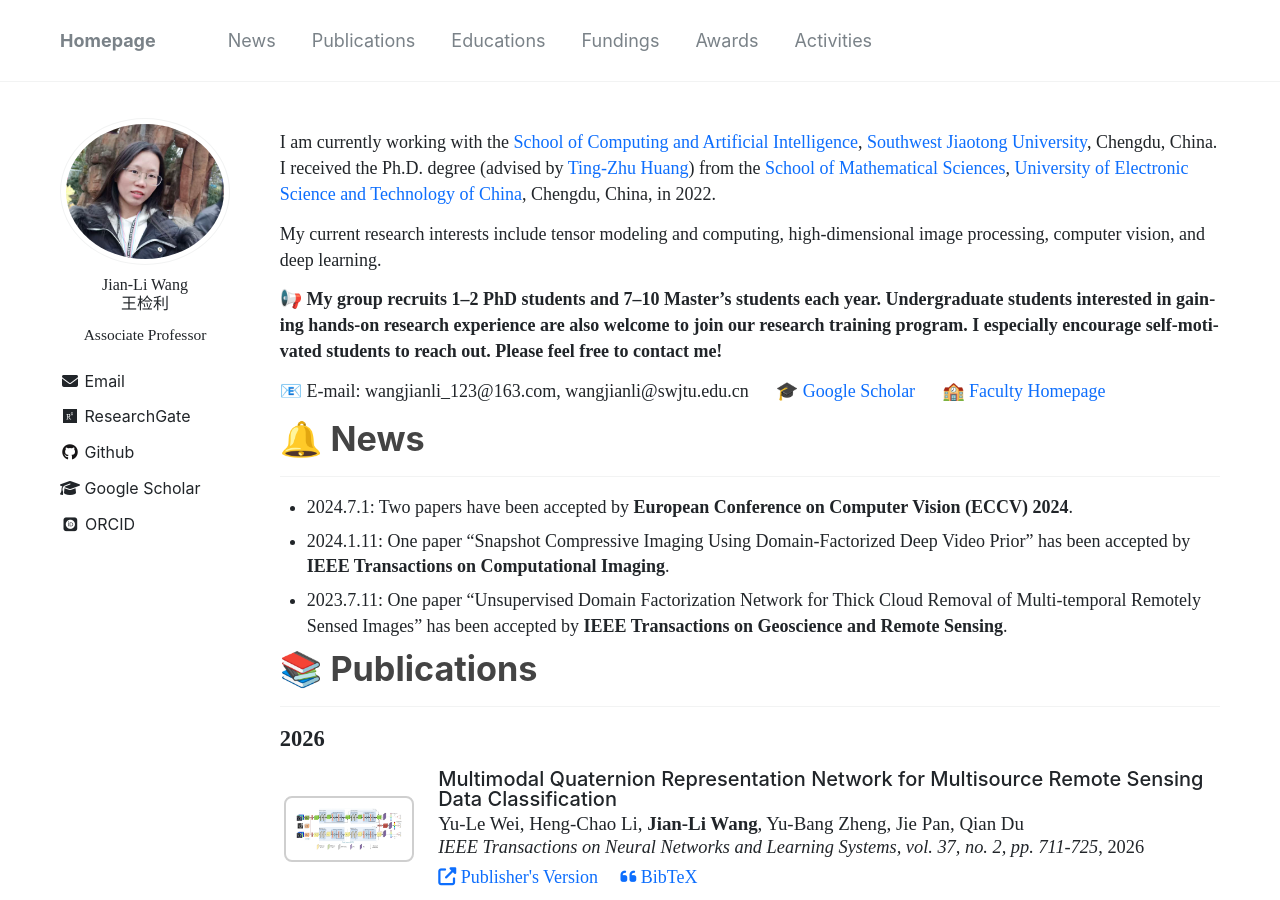
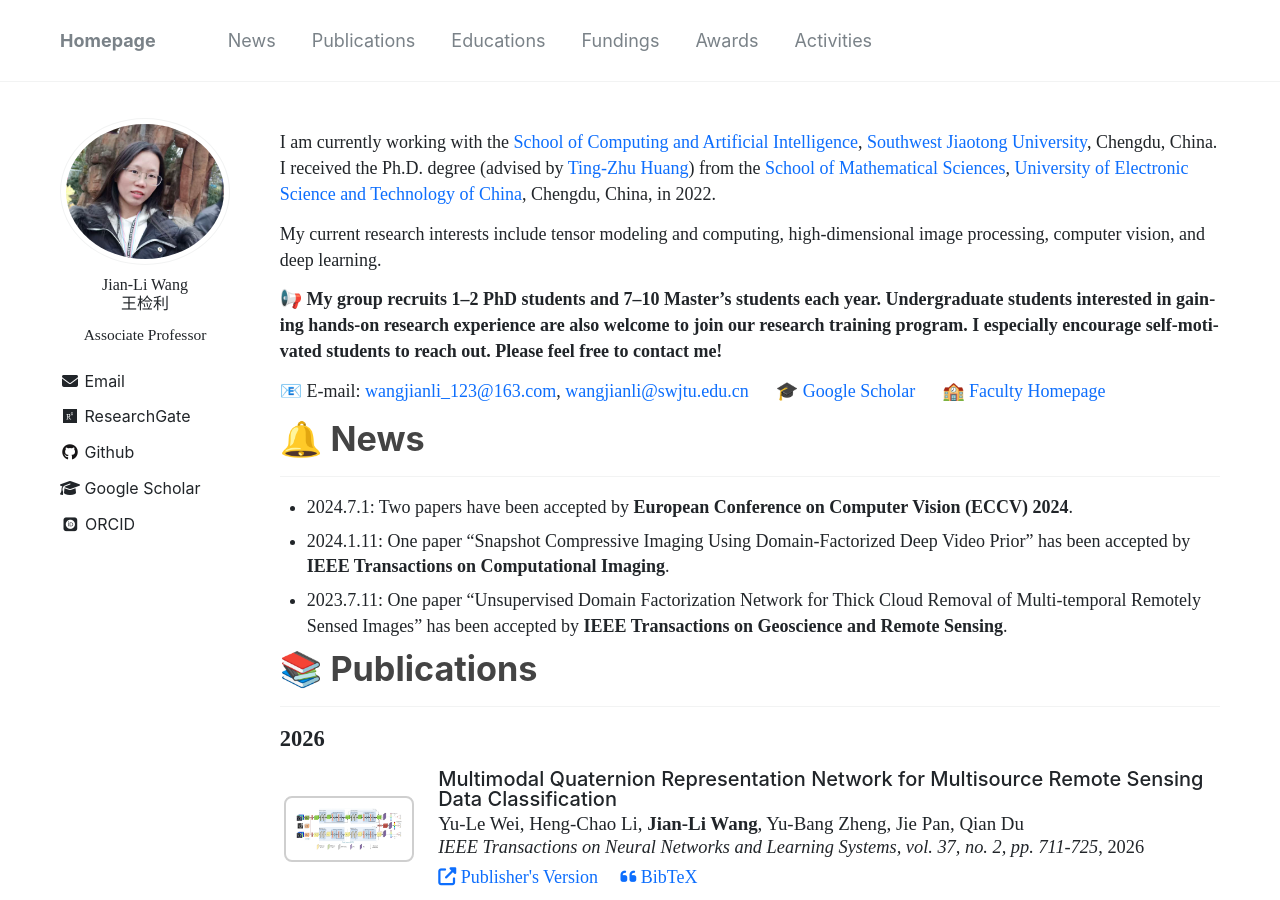
Before and after one commit to wangjianli123/wangjianli123.github.io, a Jekyll site: the page built from _pages/homepage.md, in a window 1280 px wide and 900 px high. Built offline with Jekyll 4.4.1, drawn with Linux system fonts in a browser that asks for light colours; nearby versions of some CDN libraries; some web fonts are replaced; comment, search, counter and statistics services are not loaded; part of the change alters nothing that is shown.

```diff
--- a/_pages/homepage.md
+++ b/_pages/homepage.md
@@ -80,7 +80,9 @@ My current research interests include tensor modeling and computing, high-dimens
 
 📢 **My group recruits 1–2 PhD students and 7–10 Master's students each year. Undergraduate students interested in gaining hands-on research experience are also welcome to join our research training program. I especially encourage self-motivated students to reach out. Please feel free to contact me!**
 
-📧 E-mail: wangjianli_123@163.com, wangjianli@swjtu.edu.cn &emsp; 🎓 [Google Scholar](https://scholar.google.com/citations?hl=en&user=6QVFljgAAAAJ) &emsp; 🏫 [Faculty Homepage](https://faculty.swjtu.edu.cn/wangjianli/zh_CN/)
+📧 E-mail:
+  <a href="mailto:wangjianli_123@163.com">wangjianli_123@163.com</a>,
+  <a href="mailto:wangjianli@swjtu.edu.cn">wangjianli@swjtu.edu.cn</a> &emsp; 🎓 [Google Scholar](https://scholar.google.com/citations?hl=en&user=6QVFljgAAAAJ) &emsp; 🏫 [Faculty Homepage](https://faculty.swjtu.edu.cn/wangjianli/zh_CN/)
 </div>
 
 <h2 id="news" class="section-title">
```
